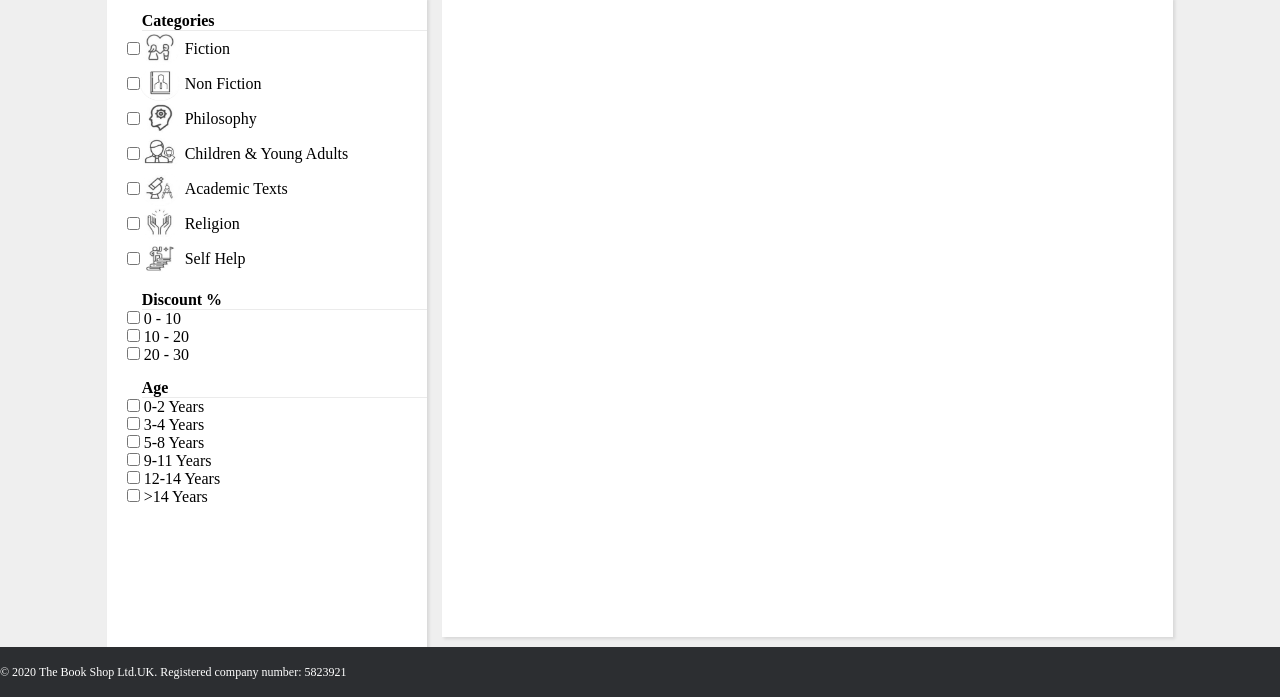
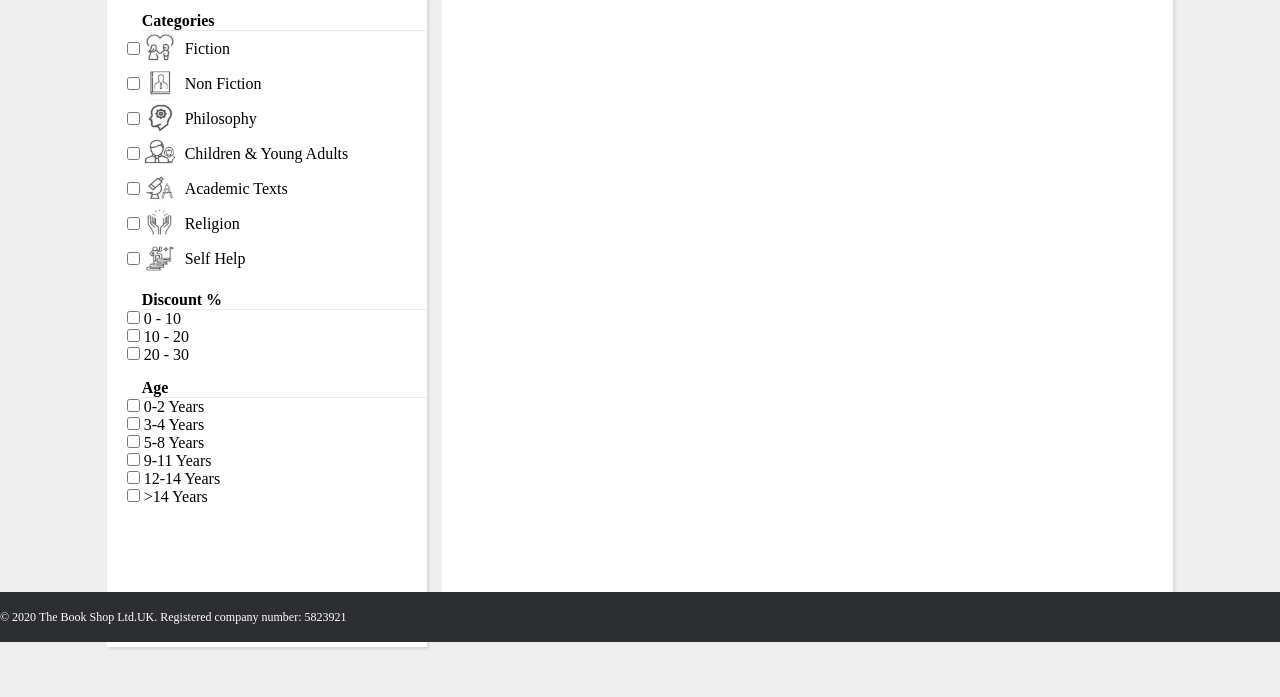
Before and after one commit to luizalazareanu/luizalazareanu.github.io, a plain HTML site: page products.html in a window 1280 px wide. Shown: the part 158-855 px from the top of the page. Drawn offline with nearby package versions, Linux system fonts and the light colour scheme; no server answers.

Commit message:
footer styling

```diff
--- a/css/products.scss
+++ b/css/products.scss
@@ -115,3 +115,16 @@
 .price {
   color: #ff0072;
 }
+
+.footer {
+  width:100%;
+  height: 50px;
+  color: white;
+  position: fixed;
+  //position: absolute;
+  bottom: 0;
+  grid-row: 4/5;
+  display: flex;
+  align-items: center;
+  font-size: 12px;
+}
```
Also changed, not shown: css/products.css, 1 other file.
